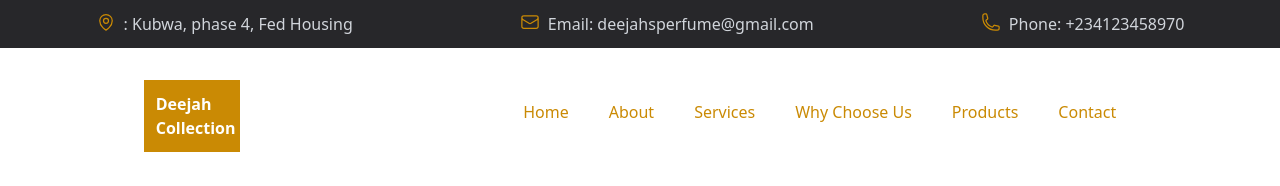
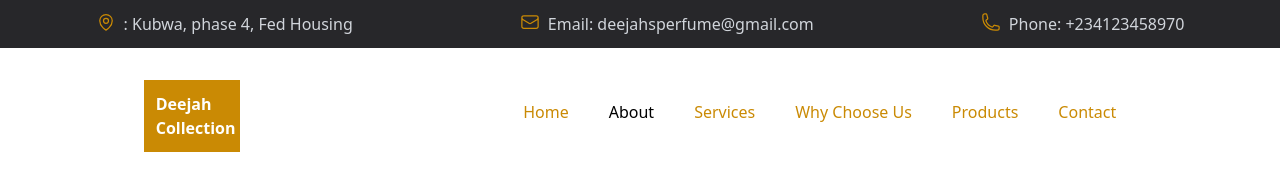
Before and after one commit to DeePinnacle/DeejaCollections, a Next.js app: page / in a window 1280 px wide. Shown: the top 186 px of the page. Built offline with nearby package versions, Linux system fonts and the light colour scheme.

Commit message:
Update Navbar.tsx

```diff
--- a/src/app/components/Navbar.tsx
+++ b/src/app/components/Navbar.tsx
@@ -11,9 +11,9 @@ const Navbar = () => {
             <li className="list">
                 <Link href="/#Home" className='anchor'>Home</Link>
             </li>
-            <li className="list">
-              <Link href="/#About" className='anchor'>About</Link>
-            </li>
+              <Link href="/#About" className='anchor'>
+                <li className='list'>About</li>
+              </Link>
             <li className="list">
               <Link href="/#Services" className='anchor'>Services</Link>
             </li>
```
